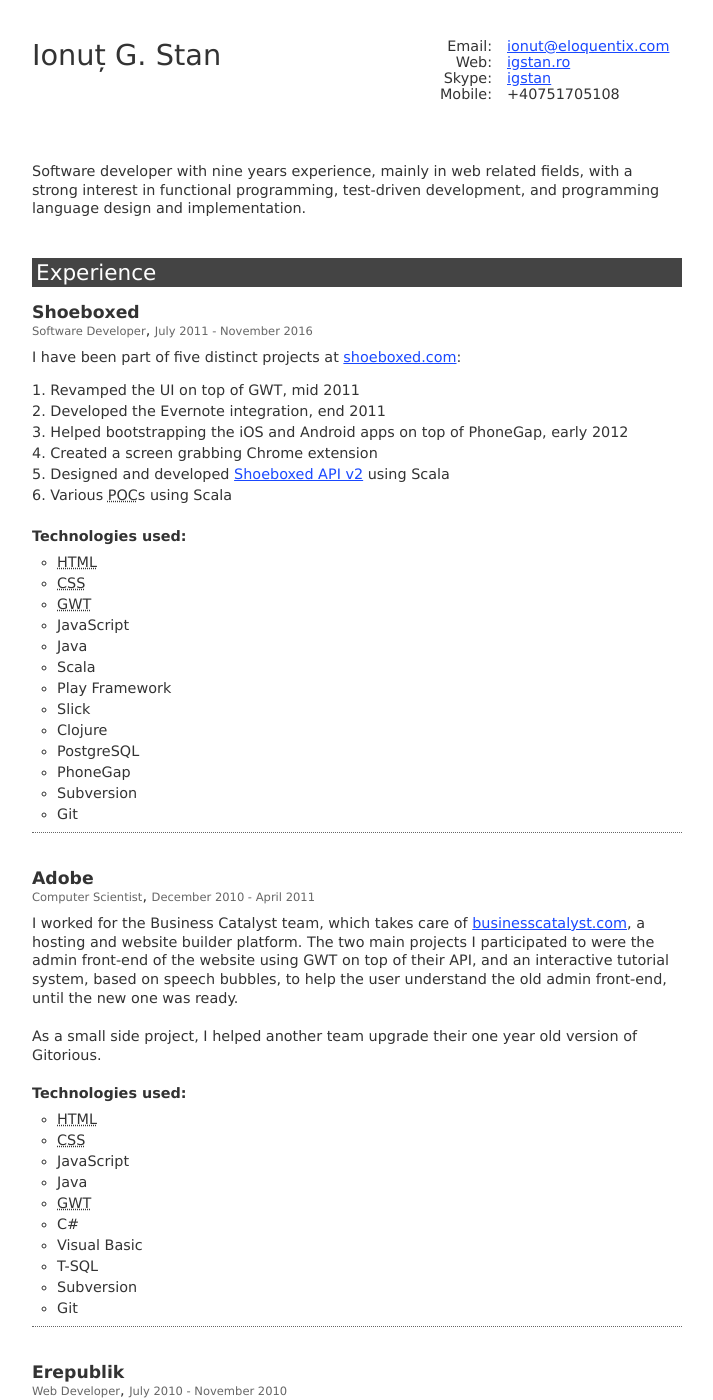
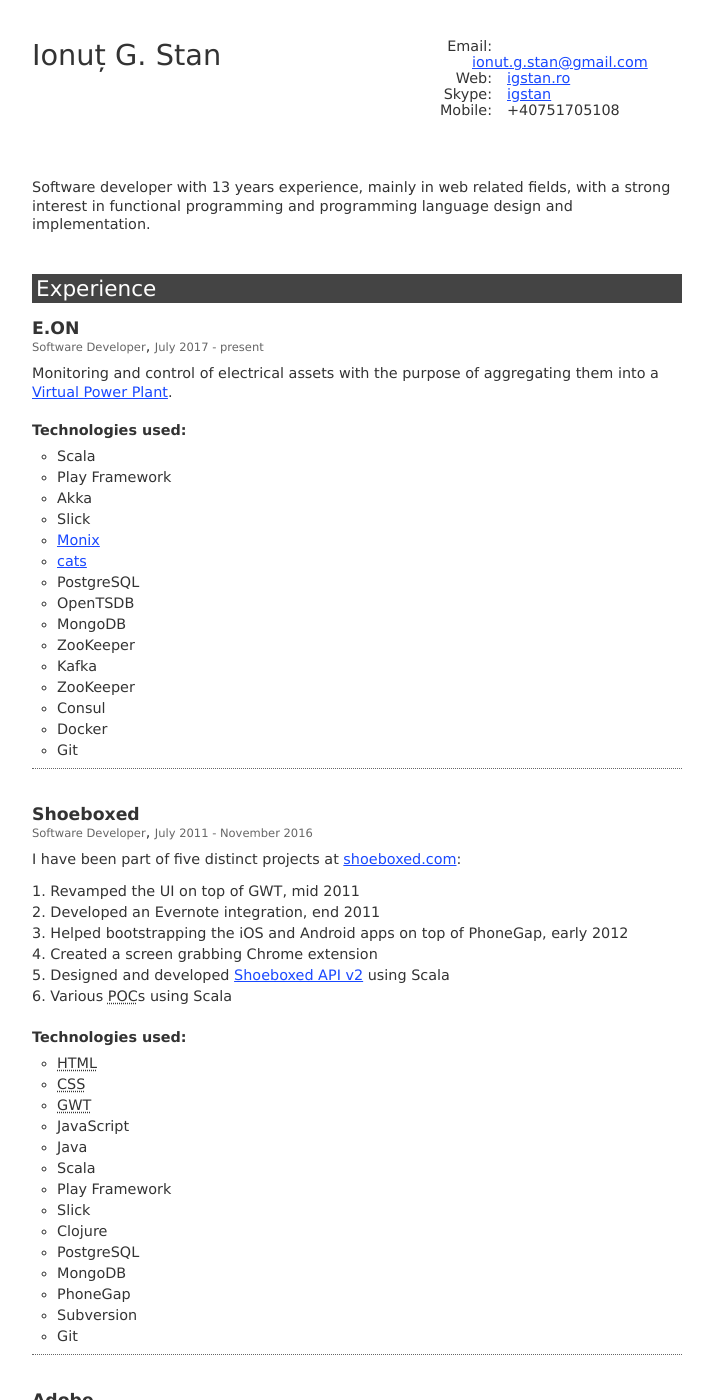
Before and after one commit to igstan/igstan.ro, a Jekyll site: the page files/cv.html, which Jekyll copies as it is, in a window 1280 px wide and 1400 px high. Shown: the whole window, without its empty margins (6-719 px from the left). Built offline with Jekyll 4.4.1, drawn with Linux system fonts in a browser that asks for light colours; Markdown is read by kramdown in place of the engine named in the settings.

Commit message:
Update CV

```diff
--- a/files/cv.html
+++ b/files/cv.html
@@ -13,7 +13,7 @@
   <div id="contact">
     <dl>
       <dt>Email:</dt>
-      <dd><a href="mailto:ionut@eloquentix.com">ionut@eloquentix.com</a></dd>
+      <dd><a href="mailto:ionut.g.stan@gmail.com">ionut.g.stan@gmail.com</a></dd>
       <dt>Web:</dt>
       <dd><a href="http://igstan.ro/">igstan.ro</a></dd>
       <dt>Skype:</dt>
@@ -25,14 +25,41 @@
 </div>
 
 <div id="summary">
-  <p>Software developer with nine years experience, mainly in web related fields,
-  with a strong interest in functional programming, test-driven development, and
-  programming language design and implementation.</p>
+  <p>Software developer with 13 years experience, mainly in web related fields,
+  with a strong interest in functional programming and programming language design
+  and implementation.</p>
 </div>
 
 <div id="experience">
   <h2>Experience</h2>
   <ol>
+    <li>
+      <h4 class="company">E.ON</h4>
+      <h5><span class="position">Software Developer</span>,
+        <span class="period">July 2017 - present</span></h5>
+      <p>Monitoring and control of electrical assets with the purpose of aggregating
+      them into a <a href="https://en.wikipedia.org/wiki/Virtual_power_plant">Virtual Power Plant</a>.</p>
+      <div class="technologies-used">
+        <h6>Technologies used:</h6>
+        <ul>
+          <li>Scala</li>
+          <li>Play Framework</li>
+          <li>Akka</li>
+          <li>Slick</li>
+          <li><a href="https://monix.io/">Monix</a></li>
+          <li><a href="https://typelevel.org/cats/">cats</a></li>
+          <li>PostgreSQL</li>
+          <li>OpenTSDB</li>
+          <li>MongoDB</li>
+          <li>ZooKeeper</li>
+          <li>Kafka</li>
+          <li>ZooKeeper</li>
+          <li>Consul</li>
+          <li>Docker</li>
+          <li>Git</li>
+        </ul>
+      </div>
+    </li>
     <li>
       <h4 class="company">Shoeboxed</h4>
       <h5><span class="position">Software Developer</span>,
@@ -41,7 +68,7 @@
         <a href="http://shoeboxed.com">shoeboxed.com</a>:</p>
       <ol>
         <li>Revamped the UI on top of GWT, mid 2011</li>
-        <li>Developed the Evernote integration, end 2011</li>
+        <li>Developed an Evernote integration, end 2011</li>
         <li>Helped bootstrapping the iOS and Android apps on top of PhoneGap, early 2012</li>
         <li>Created a screen grabbing Chrome extension</li>
         <li>Designed and developed <a href="https://github.com/Shoeboxed/api">Shoeboxed API v2</a> using Scala</li>
@@ -60,6 +87,7 @@
           <li>Slick</li>
           <li>Clojure</li>
           <li>PostgreSQL</li>
+          <li>MongoDB</li>
           <li>PhoneGap</li>
           <li>Subversion</li>
           <li>Git</li>
```
